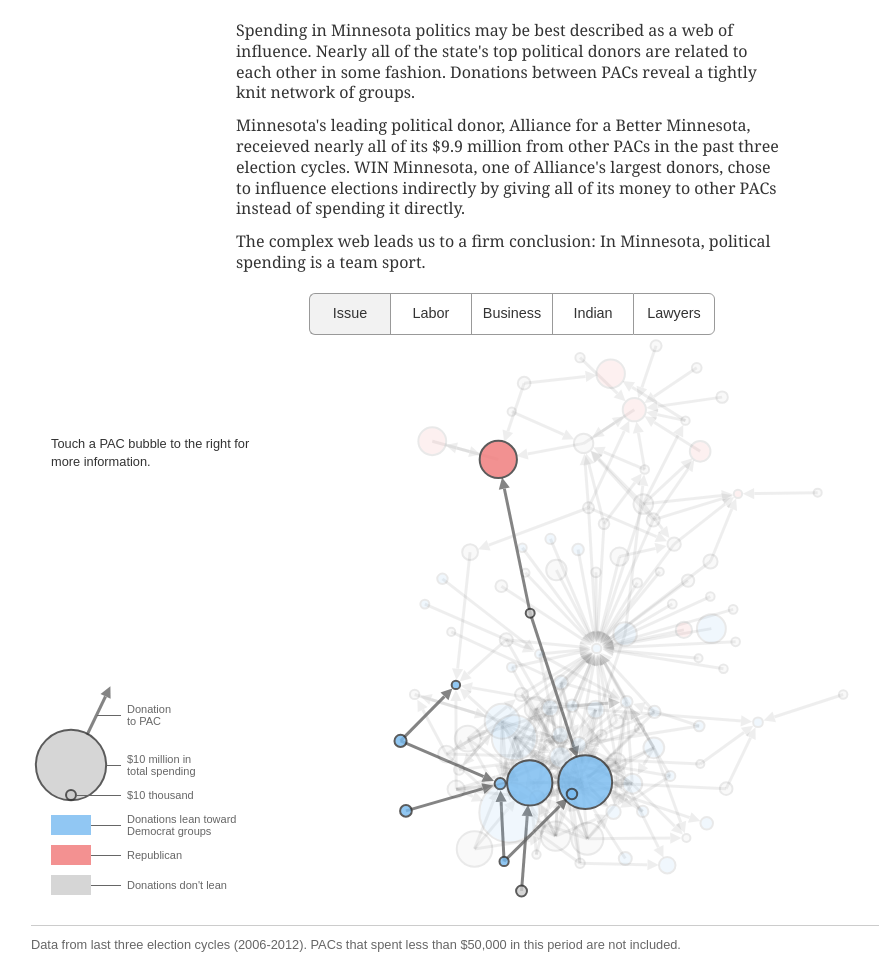
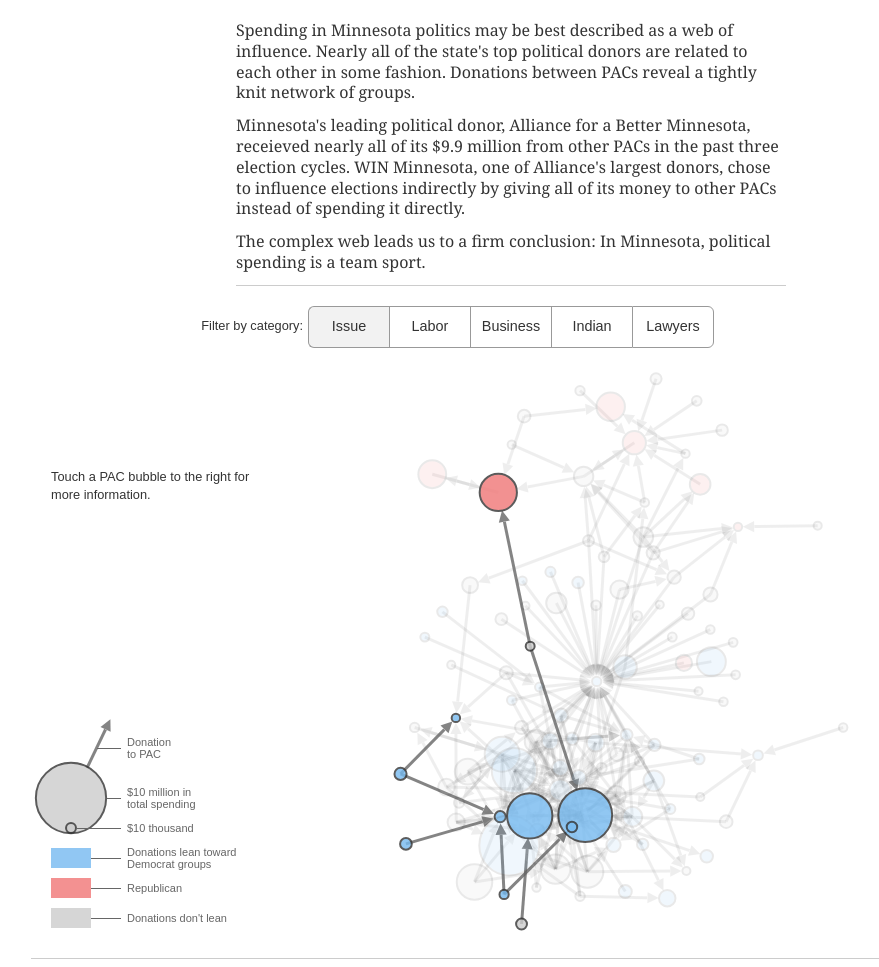
Before and after one commit to kevinschaul/inter-pac-spending, a PHP site: page / in a window 1280 px wide. Shown: the top 967 px of the page, without its empty margins (129-1008 px from the left). Run offline with PHP 8.4, Linux system fonts and the light colour scheme; data that the repository does not hold is empty.

Commit message:
Add filter by category label

```diff
--- a/public/css/base.css
+++ b/public/css/base.css
@@ -19,19 +19,32 @@
   margin: 20px auto;
   font-family: Georgia, serif;
   line-height: 1.3em;
+  border-bottom: 1px solid #ccc;
 }
-/* line 65, ../../sass/base.scss */
+/* line 66, ../../sass/base.scss */
 .intro p {
   margin: 12px 0;
 }
 
-/* line 70, ../../sass/base.scss */
-.button-wrapper {
+/* line 71, ../../sass/base.scss */
+.control-wrapper {
   margin-bottom: 20px;
-  margin-left: 278px;
+}
+/* line 75, ../../sass/base.scss */
+.control-wrapper .label {
+  float: left;
+  width: 272px;
+  margin-right: 5px;
+  padding-top: 11px;
+  text-align: right;
+  font-size: 0.8em;
+}
+/* line 84, ../../sass/base.scss */
+.control-wrapper .button-wrapper {
+  float: left;
 }
 
-/* line 77, ../../sass/base.scss */
+/* line 89, ../../sass/base.scss */
 .button {
   float: left;
   width: 80px;
@@ -47,13 +60,13 @@
   transition: background-color 0.2s;
   cursor: pointer;
 }
-/* line 88, ../../sass/base.scss */
+/* line 100, ../../sass/base.scss */
 .button .title {
   font-size: 0.9em;
   padding: 10px 0;
 }
 
-/* line 93, ../../sass/base.scss */
+/* line 105, ../../sass/base.scss */
 .button:first-child {
   -webkit-border-top-left-radius: 6px;
   -moz-border-top-left-radius: 6px;
@@ -67,7 +80,7 @@
   border-bottom-left-radius: 6px;
 }
 
-/* line 96, ../../sass/base.scss */
+/* line 108, ../../sass/base.scss */
 .button:last-child {
   border-right: 1px solid #999;
   -webkit-border-top-right-radius: 6px;
@@ -82,71 +95,71 @@
   border-bottom-right-radius: 6px;
 }
 
-/* line 101, ../../sass/base.scss */
+/* line 113, ../../sass/base.scss */
 .button:hover, .button.active {
   background-color: #f2f2f2;
 }
 
-/* line 106, ../../sass/base.scss */
+/* line 118, ../../sass/base.scss */
 .graph-wrapper {
   position: relative;
   border-bottom: 1px solid #ccc;
   margin-bottom: 10px;
 }
-/* line 111, ../../sass/base.scss */
+/* line 123, ../../sass/base.scss */
 .graph-wrapper .help {
   font-size: 1.1em;
 }
-/* line 115, ../../sass/base.scss */
+/* line 127, ../../sass/base.scss */
 .graph-wrapper .infobar {
   width: 200px;
   position: absolute;
   top: 100px;
   left: 20px;
 }
-/* line 121, ../../sass/base.scss */
+/* line 133, ../../sass/base.scss */
 .graph-wrapper .infobar .help {
   font-size: 0.8em;
 }
-/* line 125, ../../sass/base.scss */
+/* line 137, ../../sass/base.scss */
 .graph-wrapper .infobar .name {
   font-size: 1.2em;
   line-height: 1.1em;
   margin-bottom: 8px;
 }
-/* line 131, ../../sass/base.scss */
+/* line 143, ../../sass/base.scss */
 .graph-wrapper .infobar .info-value {
   font-weight: bold;
 }
-/* line 135, ../../sass/base.scss */
+/* line 147, ../../sass/base.scss */
 .graph-wrapper .infobar .info {
   margin: 4px 0;
   font-size: 0.9em;
 }
-/* line 139, ../../sass/base.scss */
+/* line 151, ../../sass/base.scss */
 .graph-wrapper .infobar .info .info-label {
   float: left;
 }
-/* line 142, ../../sass/base.scss */
+/* line 154, ../../sass/base.scss */
 .graph-wrapper .infobar .info .info-value {
   float: right;
 }
-/* line 146, ../../sass/base.scss */
+/* line 158, ../../sass/base.scss */
 .graph-wrapper .infobar .info.major {
   padding-top: 2px;
   border-top: 1px solid #ccc;
 }
-/* line 150, ../../sass/base.scss */
+/* line 162, ../../sass/base.scss */
 .graph-wrapper .infobar .info.minor {
   margin-bottom: 4px;
 }
 
-/* line 156, ../../sass/base.scss */
+/* line 168, ../../sass/base.scss */
 #graph {
   width: 960px;
   height: 590px;
 }
-/* line 160, ../../sass/base.scss */
+/* line 172, ../../sass/base.scss */
 #graph .node {
   fill: #ccc;
   stroke: #333;
@@ -159,19 +172,19 @@
   -o-transition: opacity 0.4s;
   transition: opacity 0.4s;
 }
-/* line 169, ../../sass/base.scss */
+/* line 181, ../../sass/base.scss */
 #graph .pro-dfl {
   fill: #76BAF0;
 }
-/* line 172, ../../sass/base.scss */
+/* line 184, ../../sass/base.scss */
 #graph .pro-rpm {
   fill: #F07676;
 }
-/* line 175, ../../sass/base.scss */
+/* line 187, ../../sass/base.scss */
 #graph .pro-other {
   fill: #ccc;
 }
-/* line 179, ../../sass/base.scss */
+/* line 191, ../../sass/base.scss */
 #graph .link {
   stroke: #666;
   stroke-width: 3px;
@@ -182,53 +195,53 @@
   -o-transition: opacity 0.2s;
   transition: opacity 0.2s;
 }
-/* line 187, ../../sass/base.scss */
+/* line 199, ../../sass/base.scss */
 #graph .annotation .node {
   opacity: 0.8 !important;
 }
-/* line 190, ../../sass/base.scss */
+/* line 202, ../../sass/base.scss */
 #graph .annotation .link {
   opacity: 0.8 !important;
 }
-/* line 193, ../../sass/base.scss */
+/* line 205, ../../sass/base.scss */
 #graph .annotation .color {
   opacity: 0.8;
   stroke: none;
   shape-rendering: crispEdges;
 }
-/* line 198, ../../sass/base.scss */
+/* line 210, ../../sass/base.scss */
 #graph .annotation .leader {
   shape-rendering: crispEdges;
   stroke: #666;
   stroke-width: 1px;
 }
-/* line 203, ../../sass/base.scss */
+/* line 215, ../../sass/base.scss */
 #graph .annotation text {
   fill: #666;
   font-size: 11px;
 }
-/* line 209, ../../sass/base.scss */
+/* line 221, ../../sass/base.scss */
 #graph marker {
   overflow: auto;
 }
-/* line 213, ../../sass/base.scss */
+/* line 225, ../../sass/base.scss */
 #graph .underlay {
   fill: #fff;
 }
-/* line 220, ../../sass/base.scss */
+/* line 232, ../../sass/base.scss */
 #graph .outer.triangle, #graph .outer.inner {
   stroke-width: 4px;
   fill: #fff;
   stroke: #fff;
 }
-/* line 226, ../../sass/base.scss */
+/* line 238, ../../sass/base.scss */
 #graph .inner {
   stroke-width: 4px;
   fill: #666;
   stroke: #666;
 }
 
-/* line 234, ../../sass/base.scss */
+/* line 246, ../../sass/base.scss */
 .notes {
   font-size: 0.8em;
   color: #666;
--- a/public/index.php
+++ b/public/index.php
@@ -28,6 +28,8 @@
 
   </div>
 
+  <div class='control-wrapper'>
+    <div class='label'>Filter by category:</div>
     <div class='button-wrapper'>
       <div class='button' data-show='issue'>
         <div class='title'>Issue</div>
@@ -46,6 +48,7 @@
       </div>
     </div>
     <div class='clear'></div>
+  </div>
 
   <div class='graph-wrapper'>
     <div class='infobar'>
```
Also changed, not shown: sass/base.scss (+17 -5 lines). Lines whose indentation alone changed are shown as unchanged.
